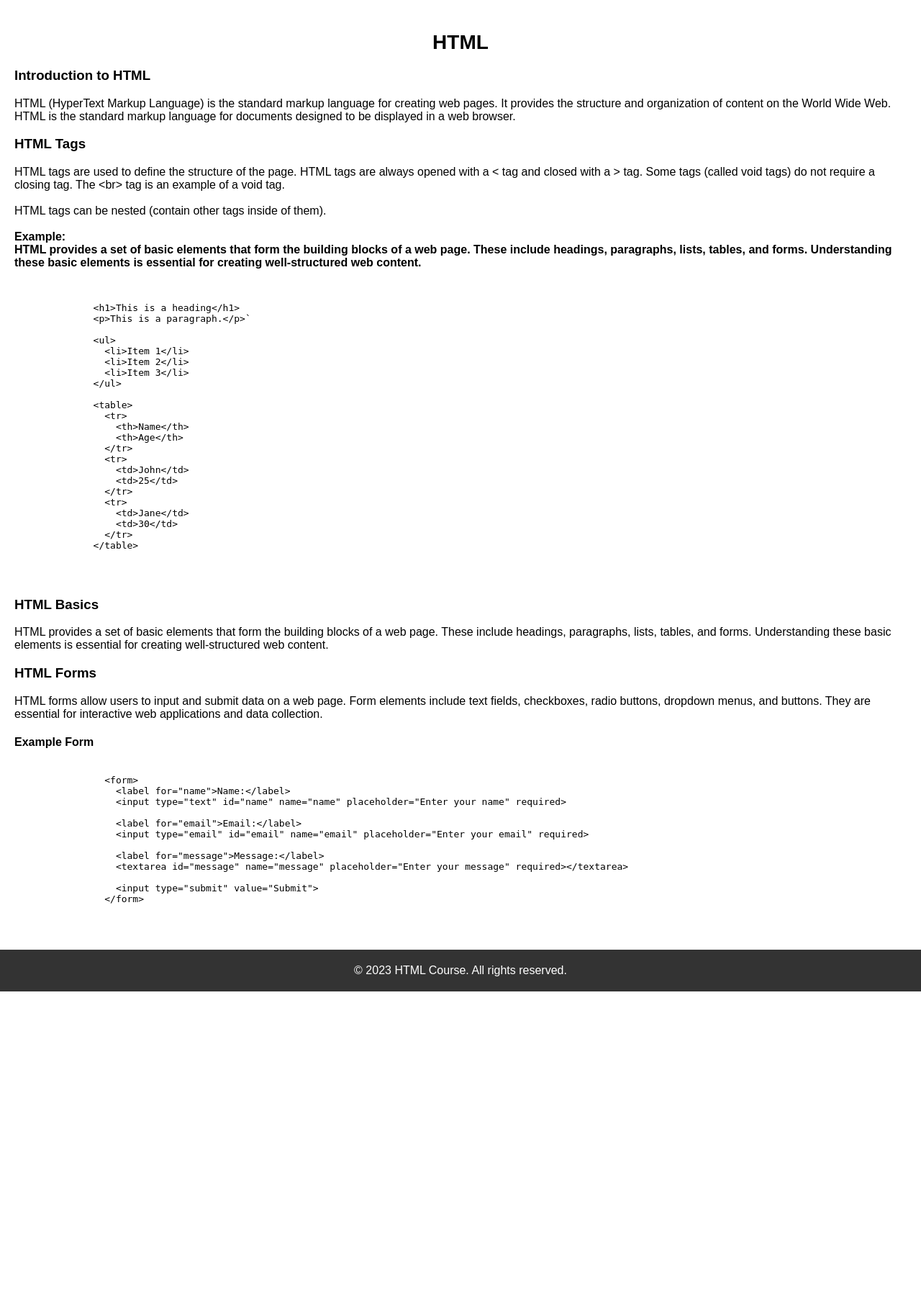
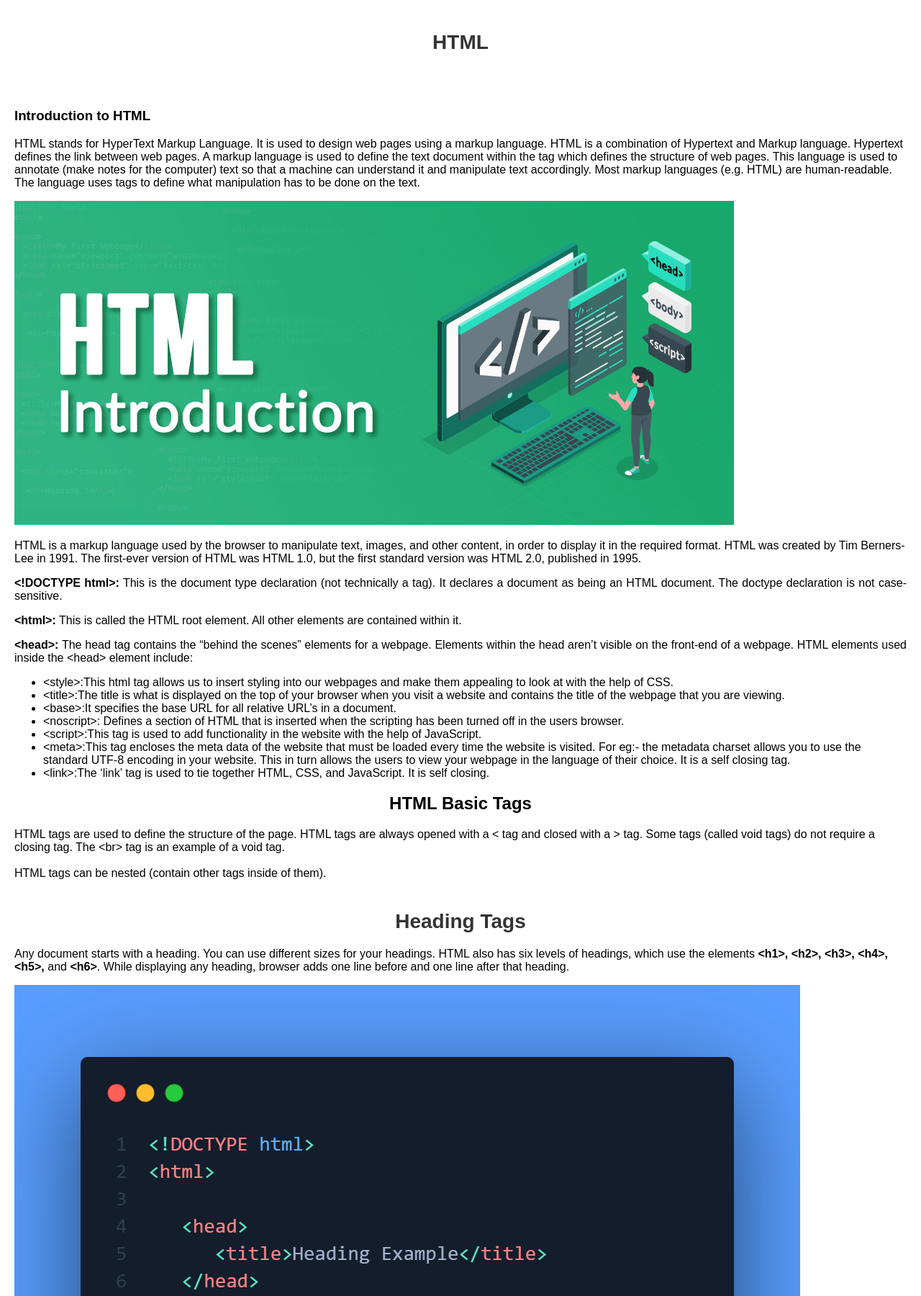
Before and after one commit to ETH-33/cw1-devil123-hub, a PHP site: page /web.html in a window 1280 px wide. Shown: the part 120-1920 px from the top of the page at 72% size. Before the commit the page ends 1497 px from the top, so only its background shows below. Run offline with PHP 8.4, Linux system fonts and the light colour scheme.

Commit message:
html img done

```diff
--- a/styles.css
+++ b/styles.css
@@ -22,6 +22,68 @@
       margin-bottom: auto;
   }
 
+  h1 {
+      text-align: center;
+  }
+
+  p {
+      color: black;
+  }
+
+  pre {
+      font-size: 18px;
+      color: green;
+  }
+
+  #contact {
+      background-color: #f5f5f5;
+      padding: 50px;
+      text-align: center;
+  }
+
+  .container {
+      max-width: 600px;
+      margin: 0 auto;
+  }
+
+  h2 {
+      font-size: 28px;
+      color: #333;
+      margin-bottom: 20px;
+  }
+
+  .contact-info {
+      display: flex;
+      flex-wrap: wrap;
+      justify-content: center;
+  }
+
+  .contact-item {
+      margin: 20px;
+      text-align: center;
+  }
+
+  .contact-item i {
+      font-size: 24px;
+      color: #007bff;
+      margin-bottom: 10px;
+  }
+
+  .contact-item p {
+      font-size: 16px;
+      color: #333;
+      margin: 0;
+  }
+
+  .contact-item a {
+      color: #007bff;
+      text-decoration: none;
+  }
+
+  .contact-item a:hover {
+      text-decoration: underline;
+  }
+
   footer {
       background-color: #333;
       color: #fff;
--- a/web.html
+++ b/web.html
@@ -18,21 +18,62 @@
     <!-- The main content section -->
     <main>
         <h2>HTML</h2>
-
+        <br>
+        <br>
         <section>
             <h3>Introduction to HTML</h3>
-            <p>HTML (HyperText Markup Language) is the standard markup language for creating web pages. It provides the structure and organization of content on the World Wide Web. HTML is the standard markup language for documents designed to be displayed
-                in a web browser.
+            <p>HTML stands for HyperText Markup Language. It is used to design web pages using a markup language. HTML is a combination of Hypertext and Markup language. Hypertext defines the link between web pages. A markup language is used to define the
+                text document within the tag which defines the structure of web pages. This language is used to annotate (make notes for the computer) text so that a machine can understand it and manipulate text accordingly. Most markup languages (e.g.
+                HTML) are human-readable. The language uses tags to define what manipulation has to be done on the text.
+
             </p>
+
+            <img src="assest/images/in.jpg" alt="Introduction">
+
+            <p>HTML is a markup language used by the browser to manipulate text, images, and other content, in order to display it in the required format. HTML was created by Tim Berners-Lee in 1991. The first-ever version of HTML was HTML 1.0, but the first
+                standard version was HTML 2.0, published in 1995.
+
+
+            </p>
+            <p style="text-align:justify"><strong>&lt;!DOCTYPE html&gt;</strong><strong>:</strong> This is the document type declaration (not technically a tag). It declares a document as being an HTML document. The doctype declaration is not case-sensitive.</p>
+            <p style="text-align:justify"><strong>&lt;html&gt;</strong></a><strong>:</strong> This is called the HTML root element. All other elements are contained within it.</p>
+            <p style="text-align:justify"><strong>&lt;head&gt;</strong></a><strong>:</strong> The head tag contains the “behind the scenes” elements for a webpage. Elements within the head aren’t visible on the front-end of a webpage. HTML elements used inside the &lt;head&gt; element
+                include:&nbsp;
+            </p>
+            <ul>
+                <li>&lt;style&gt;:This html tag allows us to insert styling into our webpages and make them appealing to look at with the help of CSS.</li>
+                <li>&lt;title&gt;:The title is what is displayed on the top of your browser when you visit a website and contains the title of the webpage that you are viewing.</li>
+                <li>&lt;base&gt;:It specifies the base URL for all relative URL’s in a document.</li>
+                <li>&lt;noscript&gt;: Defines a section of HTML that is inserted when the scripting has been turned off in the users browser.</li>
+                <li>&lt;script&gt;:This tag is used to add functionality in the website with the help of JavaScript.</li>
+                <li>&lt;meta&gt;:This tag encloses the meta data of the website that must be loaded every time the website is visited. For eg:- the metadata charset allows you to use the standard UTF-8 encoding in your website. This in turn allows the users
+                    to view your webpage in the language of their choice. It is a self closing tag.</li>
+                <li>&lt;link&gt;:The ‘link’ tag is used to tie together HTML, CSS, and JavaScript. It is self closing.</li>
+            </ul>
+
+
+
         </section>
 
         <section>
-            <h3>HTML Tags</h3>
+            <h1>HTML Basic Tags</h1>
             <p>HTML tags are used to define the structure of the page. HTML tags are always opened with a &lt; tag and closed with a &gt; tag. Some tags (called void tags) do not require a closing tag. The &lt;br&gt; tag is an example of a void tag.
                 <br>
 
                 <br> HTML tags can be nested (contain other tags inside of them).
                 <br>
+                <br>
+
+                <h2>Heading Tags</h2>
+                <p>Any document starts with a heading. You can use different sizes for your headings. HTML also has six levels of headings, which use the elements <b>&lt;h1&gt;, &lt;h2&gt;, &lt;h3&gt;, &lt;h4&gt;, &lt;h5&gt;,</b> and <b>&lt;h6&gt;</b>. While
+                    displaying any heading, browser adds one line before and one line after that heading.</p>
+
+                <img src="assest/images/h1.png" alt="heading">
+                <br>
+                <br>
+
+
+                <img src="assest/images/he.png" alt="code" height="">
                 <br>
                 <b>Example: <br>
                     HTML provides a set of basic elements that form the building blocks of a web page. These include headings, paragraphs, lists, tables, and forms. Understanding these basic elements is essential for creating well-structured web content.
@@ -67,12 +108,18 @@
 
 
             </code></pre>
+
+                <img src="assest/images/tags.jpg" alt="html tags">
+                <img src="assest/images/tables.png" alt="tables" height="850px" width="700px">
         </section>
 
 
         <section>
             <h3> HTML Basics</h3>
             <p>HTML provides a set of basic elements that form the building blocks of a web page. These include headings, paragraphs, lists, tables, and forms. Understanding these basic elements is essential for creating well-structured web content.</p>
+
+
+
         </section>
 
         <section>
@@ -95,10 +142,43 @@
                   &lt;input type="submit" value="Submit"&gt;
                 &lt;/form&gt;
               </code>
+
+
+
             </pre>
         </section>
 
     </main>
+
+    <section id="contact">
+        <div class="container">
+            <h2>Contact Us</h2>
+            <div class="contact-info">
+                <div class="contact-item">
+                    <i class="fas fa-envelope"></i>
+                    <p><a href="mailto:bhadelsushant3@gmail.com">bhadelsushant3@gmail.com</a></p>
+                </div>
+                <div class="contact-item">
+                    <i class="fas fa-phone"></i>
+                    <p><a href="tel:+9779860662528">9860662528</a></p>
+                </div>
+                <div class="contact-item">
+                    <i class="fab fa-facebook"></i>
+                    <p><a href="https://www.facebook.com/profile.php?id=100086044917127">Facebook</a></p>
+                </div>
+                <div class="contact-item">
+                    <i class="fab fa-github"></i>
+                    <p><a href="https://github.com/devil123-hub">Github</a></p>
+                </div>
+                <div class="contact-item">
+                    <i class="fab fa-instagram"></i>
+                    <p><a href="https://www.instagram.com/bdlsushant/">Instagram</a></p>
+                </div>
+            </div>
+        </div>
+    </section>
+
+
 
     <!-- The footer section -->
     <footer>
```
Also changed, not shown: heading.html (added, +17 -0 lines), assest/images/basci.png (added), assest/images/h1.png (added), assest/images/he.png (added), assest/images/in.jpg (added), assest/images/tables.png (added), assest/images/tags.jpg (added).
